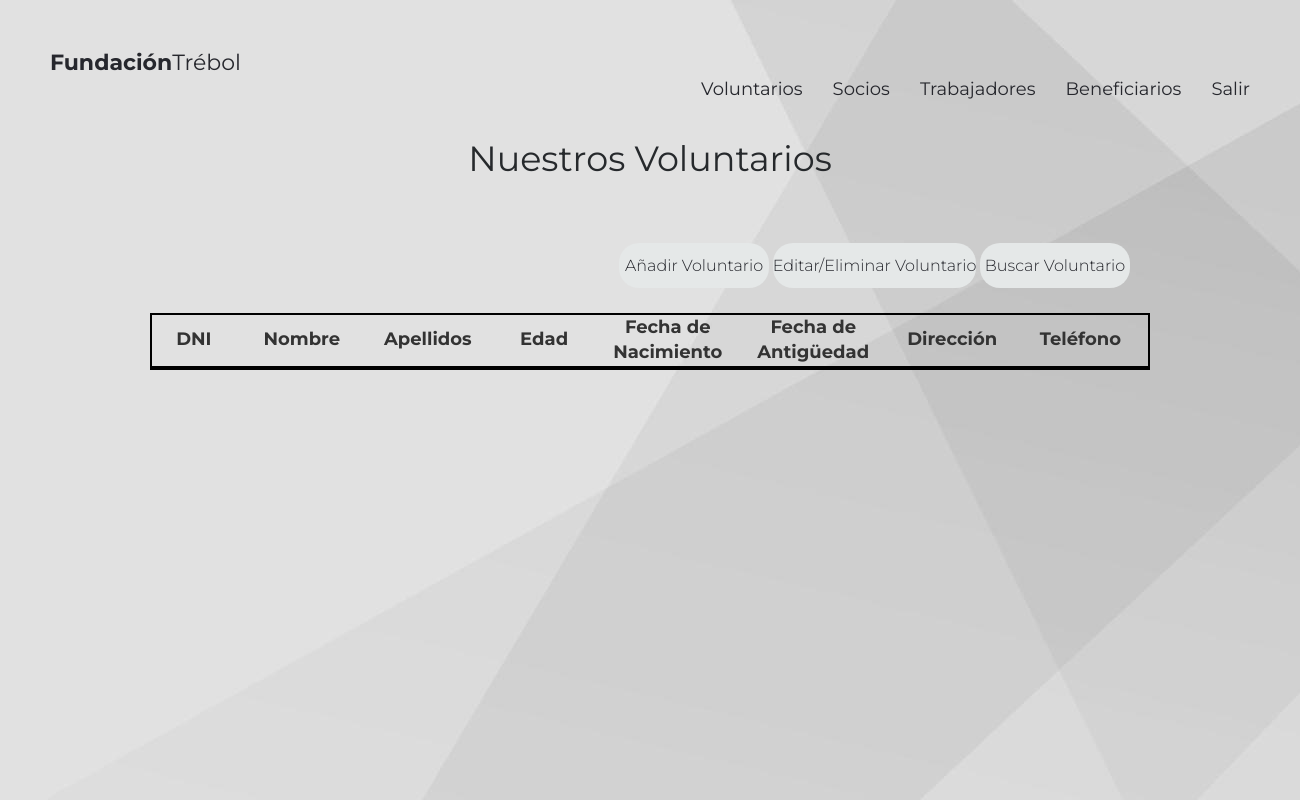
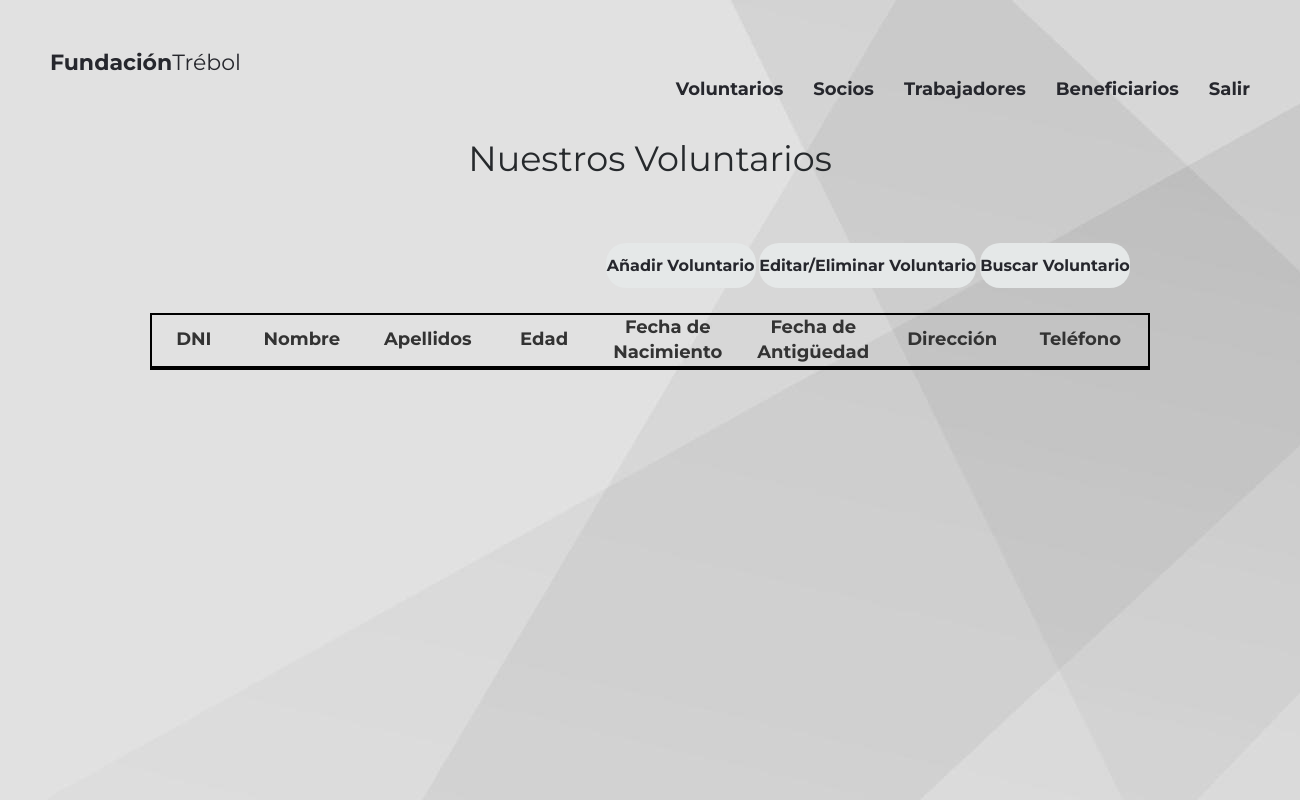
Before and after one commit to anadm21/TrebolAppAplication, an Electron app: page electron/listv.html in a window 1300 px wide. Drawn offline with Linux system fonts and the light colour scheme; some packages are replaced by stand-ins of ours; no server answers; a script that the page names is missing.

Commit message:
Ultimos detalles post-correccion

```diff
--- a/electron/assets/css/style.css
+++ b/electron/assets/css/style.css
@@ -52,6 +52,9 @@
 	padding-right: 170px;
 }
 
+.menu button {
+    font-weight: bold;
+}
 
 .tablaedit table,tr,td,th {
 	border: none;
@@ -101,7 +104,7 @@ h3 {
     min-width: 150px;
     min-height: 45px;
     font-size: 16px;
-    font-weight: 300;
+    font-weight: bold;
     border: 0;
     border-radius: 20px;
     color: #26272d;
@@ -211,6 +214,7 @@ html, body {
     position: relative;
     color: #26272d;
     line-height: 26px;
+    font-weight: bold;
 }
 
 .navbar-nav > li > a i {
```
Also changed, not shown: 10 other files.
